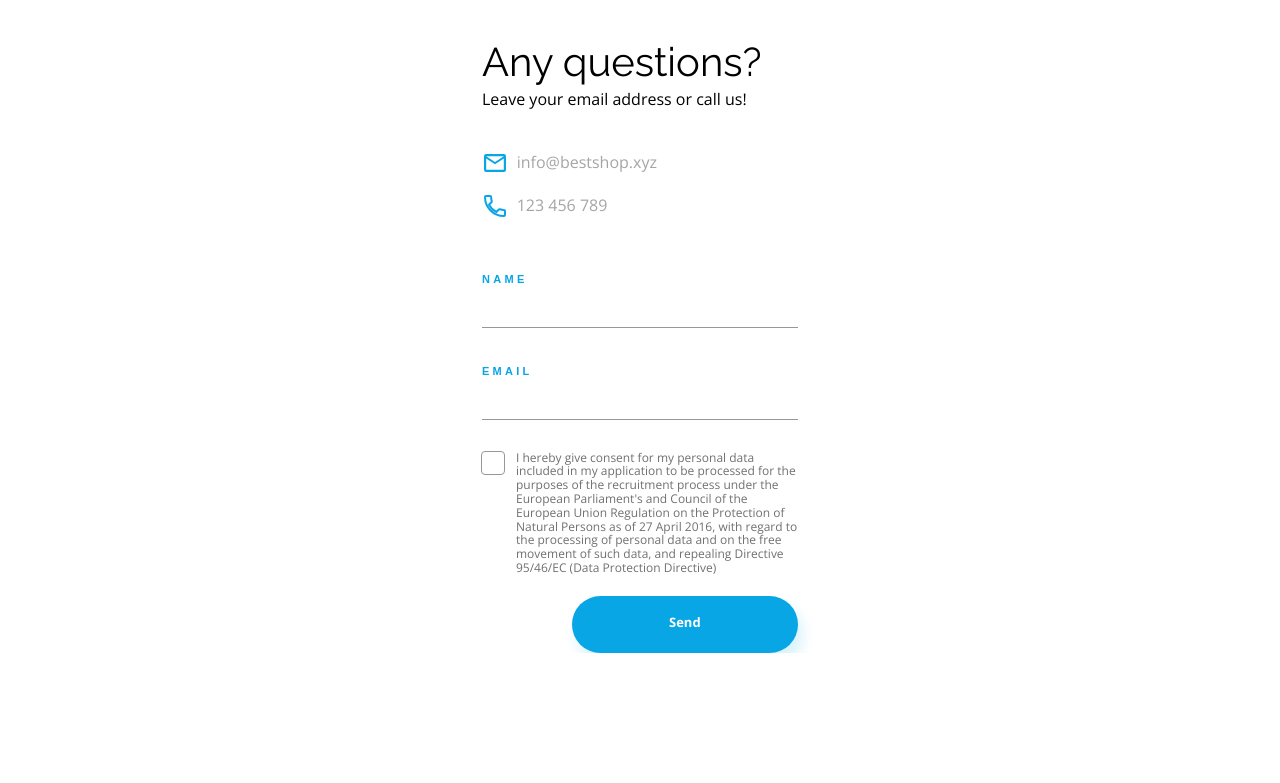
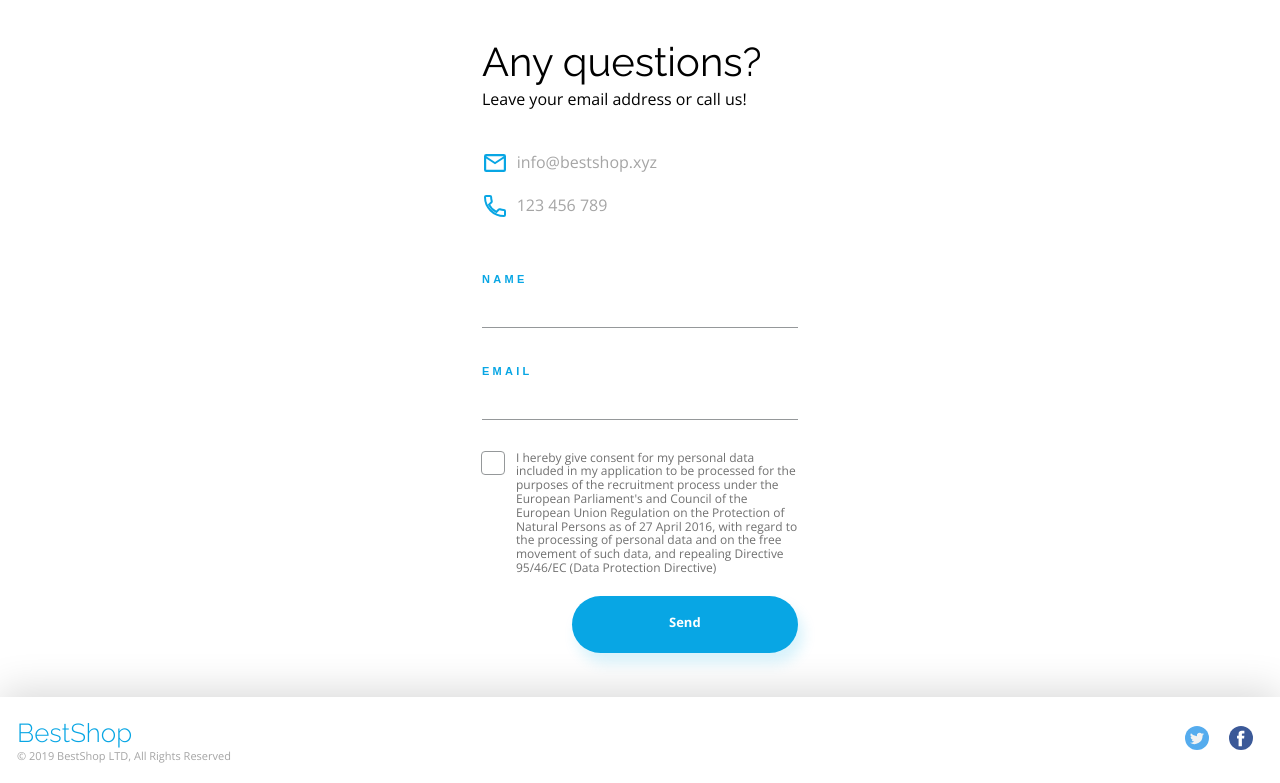
Before and after one commit to swietlikk/BestShop_RWD, a website built with Parcel: page index.html in a window 1280 px wide. Shown: the part 3780-4563 px from the top of the page. Before the commit the page ends 4433 px from the top, so only its background shows below. Built offline with nearby package versions, Linux system fonts and the light colour scheme.

Commit message:
add skeleton for html for footer and style for css footer section

```diff
--- a/index.html
+++ b/index.html
@@ -209,5 +209,18 @@
 </section>
 
 
+<section class="footer">
+    <div class="footer__inner">
+        <div class="best">
+            <a href="" class="best__logo">BestShop</a>
+            <p class="best__copy">© 2019 BestShop LTD, All Rights Reserved</p>
+        </div>
+        <div class="icons">
+            <a href="" class="icons__icon"><img src="./src/images/Twitter.svg" alt="Twitter"></a>
+            <a href="" class="icons__icon"><img src="./src/images/Facebook.svg" alt="Facebook"></a>
+        </div>
+    </div>
+</section>
+
 </body>
 </html>
--- /dev/null
+++ b/src/scss/layout/footer.scss
@@ -0,0 +1,42 @@
+@import "../variables";
+@import "../helpers/functions";
+@import "../helpers/mixins";
+
+.footer {
+  box-shadow: 0px -5px 40px #00000029;
+  margin-top: px-to-rem(44px);
+  &__inner {
+    max-width: calc(100% - 34px);
+    margin-inline: auto;
+    display: flex;
+    justify-content: space-between;
+    .best {
+      @include flex(center, flex-start);
+      flex-direction: column;
+
+      &__logo {
+        font-family: 'Raleway', sans-serif;
+        font-weight: 300;
+        text-decoration: none;
+        color: $base-color;
+        font-size: px-to-rem(26px);
+        margin-top: px-to-rem(22.48px);
+        margin-bottom: 0;
+      }
+      &__copy {
+        font-family: 'Open Sans', sans-serif;
+        font-size: px-to-rem(11px);
+        color: #A5A5A5;
+        margin-top: px-to-rem(0.52px);
+        margin-bottom: px-to-rem(21px);
+      }
+    }
+    .icons {
+      display: flex;
+      align-items: center;
+      &__icon {
+        margin-inline: px-to-rem(10px);
+      }
+    }
+  }
+}
--- a/src/scss/main.scss
+++ b/src/scss/main.scss
@@ -11,6 +11,7 @@
 @import "./layout/benefit-section";
 @import "./layout/pricing-section";
 @import "./layout/questions_section";
+@import "./layout/footer";
 
 // components
 @import "./components/logo";
```
Also changed, not shown: dist/Facebook.99d4b982.svg (added), dist/Twitter.015592d2.svg (added), dist/index.html, 2 other files.
